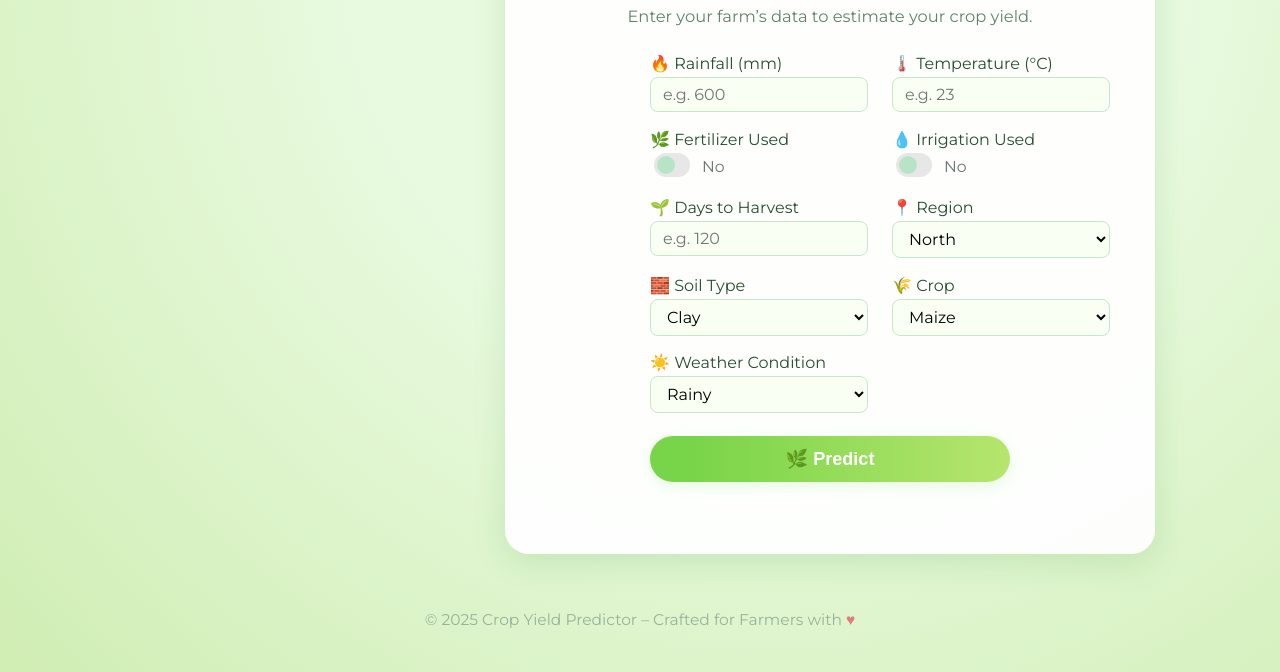
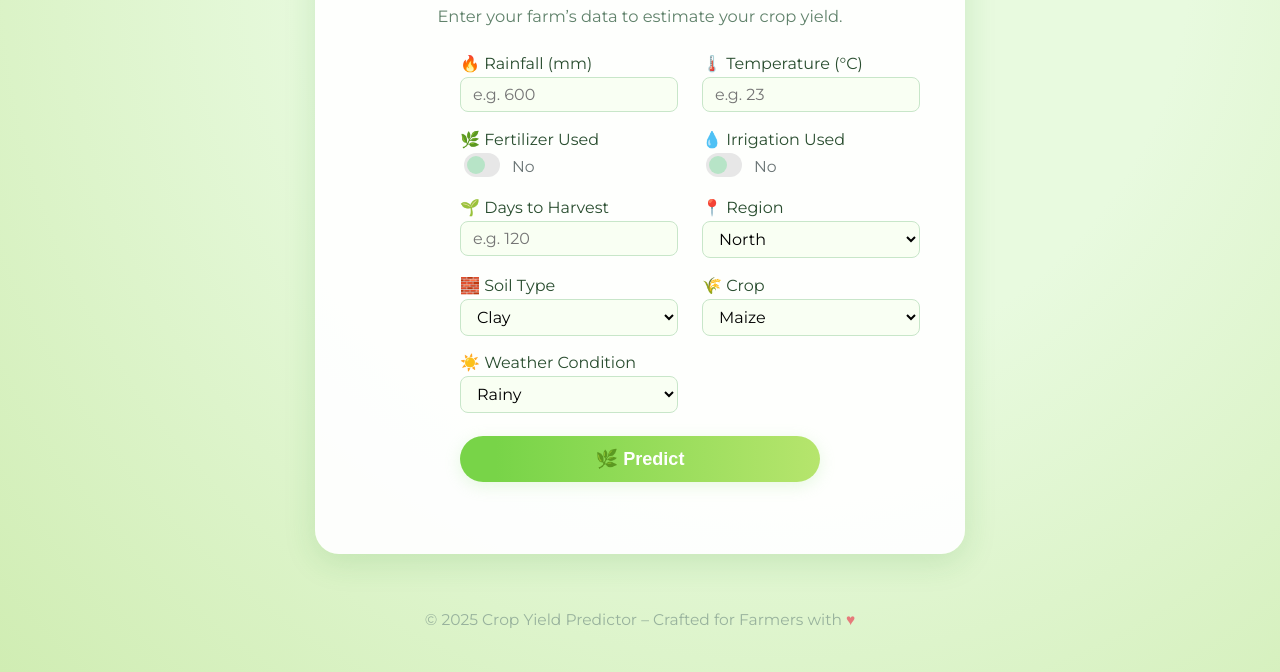
Before and after one commit to AletiAdarsh/Crop-Yeild_predictor, a plain HTML site: page index.html in a window 1280 px wide. Shown: the part 128-800 px from the top of the page. Drawn offline with Linux system fonts and the light colour scheme.

Commit message:
Update index.html

```diff
--- a/index.html
+++ b/index.html
@@ -24,7 +24,6 @@
   max-width: 560px;
   width: 100%;
   margin-bottom: 24px;
-  margin-left: 380px;  /* 👈 Add this */
   display: flex;
   flex-direction: column;
   align-items: center;
```
